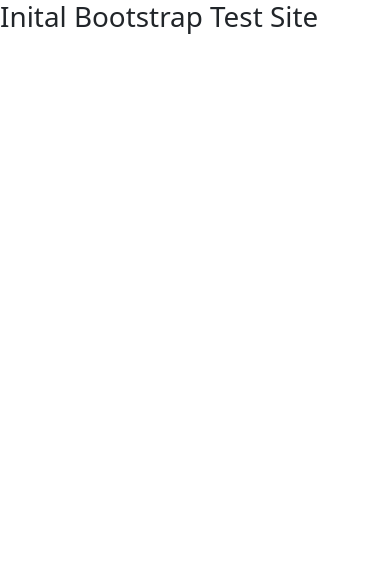
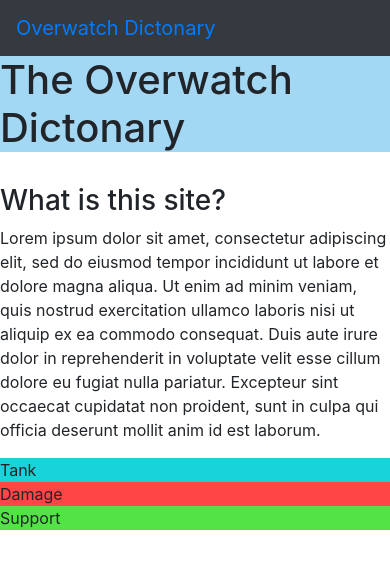
Before and after one commit to Cyder01/boostrap-site, a plain HTML site: page index.html in a window 390 px wide. Drawn offline with nearby package versions, Linux system fonts and the light colour scheme.

Commit message:
add partial nav bar and site description with responsive elements for desktop, tablet, and mobile

```diff
--- /dev/null
+++ b/css/styles.css
@@ -0,0 +1,15 @@
+.top-container{
+  background-color: #a3d8f4;
+}
+
+.tank-desc {
+  background-color: #19d3da;
+}
+
+.dps-desc {
+  background-color: #ff4646;
+}
+
+.heals-desc {
+  background-color: #54e346;
+}
--- a/index.html
+++ b/index.html
@@ -1,11 +1,68 @@
 <!DOCTYPE html>
 <html lang="en" dir="ltr">
-  <head>
-    <meta charset="utf-8">
-    <title>Bootstrap Installation</title>
-    <link href="https://cdn.jsdelivr.net/npm/bootstrap@5.0.0-beta1/dist/css/bootstrap.min.css" rel="stylesheet" integrity="sha384-giJF6kkoqNQ00vy+HMDP7azOuL0xtbfIcaT9wjKHr8RbDVddVHyTfAAsrekwKmP1" crossorigin="anonymous">
-  </head>
-  <body>
-    <h1>Inital Bootstrap Test Site</h1>
-  </body>
+
+<head>
+  <meta charset="utf-8">
+  <title>Overwatch Site</title>
+  <link rel="stylesheet" href="https://maxcdn.bootstrapcdn.com/bootstrap/4.0.0/css/bootstrap.min.css" integrity="sha384-Gn5384xqQ1aoWXA+058RXPxPg6fy4IWvTNh0E263XmFcJlSAwiGgFAW/dAiS6JXm" crossorigin="anonymous">
+  <link rel="stylesheet" href="css/styles.css">
+</head>
+
+<body>
+  <nav class="navbar bg-dark">
+    <a class="navbar-brand" href="">Overwatch Dictonary</a>
+  </nav>
+
+  <div class="top-container">
+    <h1>The Overwatch Dictonary</h1>
+  </div>
+<br>
+
+<div class="middle-container">
+  <h3>What is this site?</h3>
+  <p>Lorem ipsum dolor sit amet, consectetur adipiscing elit, sed do eiusmod tempor incididunt ut labore et dolore magna aliqua. Ut enim ad minim veniam, quis nostrud exercitation ullamco laboris nisi ut aliquip ex ea commodo consequat. Duis aute irure dolor in reprehenderit in voluptate velit esse cillum dolore eu fugiat nulla pariatur. Excepteur sint occaecat cupidatat non proident, sunt in culpa qui officia deserunt mollit anim id est laborum.</p>
+  <div class="row">
+    <div class="col-lg-4 col-md-6 tank-desc">
+      Tank
+    </div>
+    <div class="col-lg-4 col-md-6 dps-desc">
+      Damage
+    </div>
+    <div class="col-lg-4 col-md-6 heals-desc">
+      Support
+    </div>
+  </div>
+</div>
+
+<!--
+  <div class="row">
+    <div class="col-lg-2 col-md-3 col-sm-12" style="background-color:red; border: 1px solid;">
+      col
+    </div>
+    <div class="col-lg-2" style="background-color:red; border: 1px solid;">
+      col
+    </div>
+    <div class="col-lg-2" style="background-color:red; border: 1px solid;">
+      col
+    </div>
+    <div class="col-lg-2" style="background-color:red; border: 1px solid;">
+      col
+    </div>
+    <div class="col-lg-2" style="background-color:red; border: 1px solid;">
+      col
+    </div>
+    <div class="col-lg-2" style="background-color:red; border: 1px solid;">
+      col
+    </div>
+  </div>
+
+  <div class="row">
+    <div class="col-lg-2" style="background-color:green; border: 1px solid;">
+      col-6
+    </div>
+  </div>
+-->
+
+</body>
+
 </html>
```
